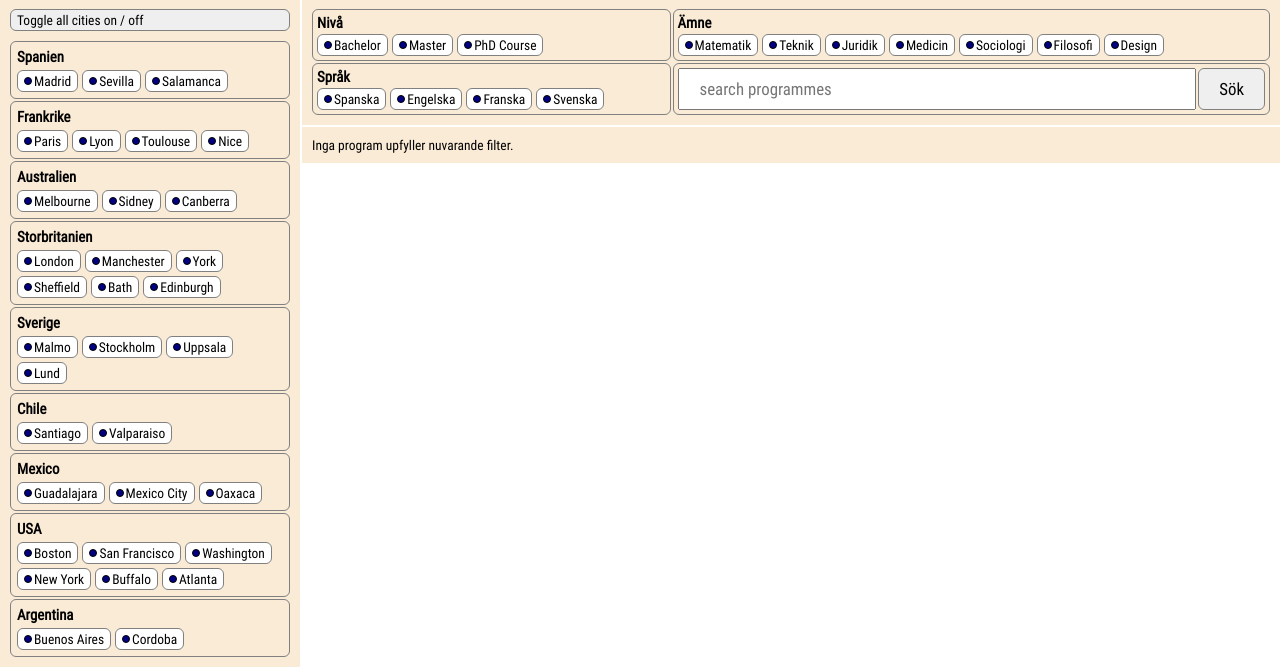
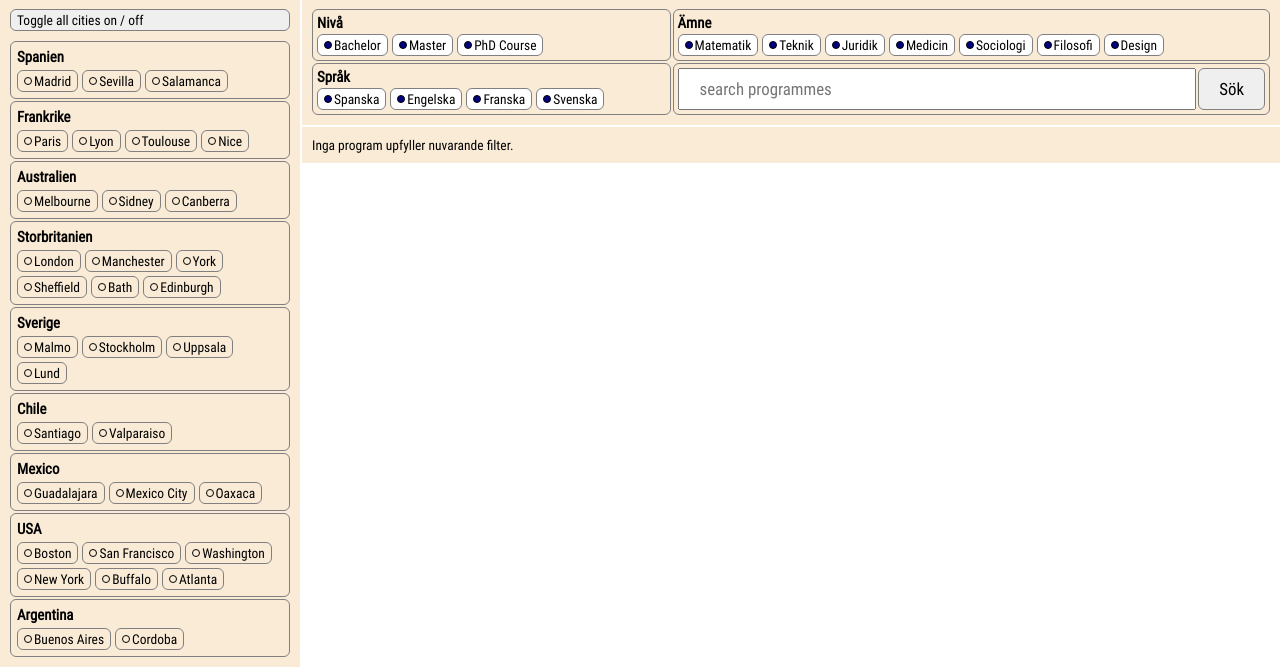
Before and after one commit to RosFilip/Projekt, a plain HTML site: page index.html in a window 1280 px wide. Both pictures are taken after a click on the button "Toggle all cities on / off". Shown: the part 203-870 px from the top of the page. Drawn offline with Linux system fonts and the light colour scheme.

Commit message:
Finished the function

```diff
--- a/index.js
+++ b/index.js
@@ -37,3 +37,5 @@ array_each(filter_doms, add_group_toggling)
 
 // VG
 // Add Interaction of button toggle-all-cities
+const toggleCitiesButton = document.querySelector("#country_filter > button");
+toggleCitiesButton.addEventListener("click", toggle_cities)
--- a/js/functions.js
+++ b/js/functions.js
@@ -109,7 +109,18 @@ function add_group_toggling (filter_container_dom) {
 // VG
 // CODE according to specifications
 function toggle_cities (event) {
+  const madridFilterElement = document.querySelector("#country_0 > ul > li");
+  const nodeListOfCityFilters = document.querySelectorAll("#country_filter ul > div > ul > li")
 
+  if (madridFilterElement.classList.contains("selected")) {
+    nodeListOfCityFilters.forEach(cityFilter => {
+      cityFilter.classList.remove("selected")
+    });
+  } else {
+    nodeListOfCityFilters.forEach(cityFilter => {
+      cityFilter.classList.add("selected")
+  });
+  }
   /*
 
     ARGUMENTS
@@ -123,7 +134,6 @@ function toggle_cities (event) {
     NO RETURN VALUE
 
   */
-
 }
 
 // Kolla igenom uppgift nedan en gång till
```
Also changed, not shown: css/programme.css (line endings or trailing spaces).
